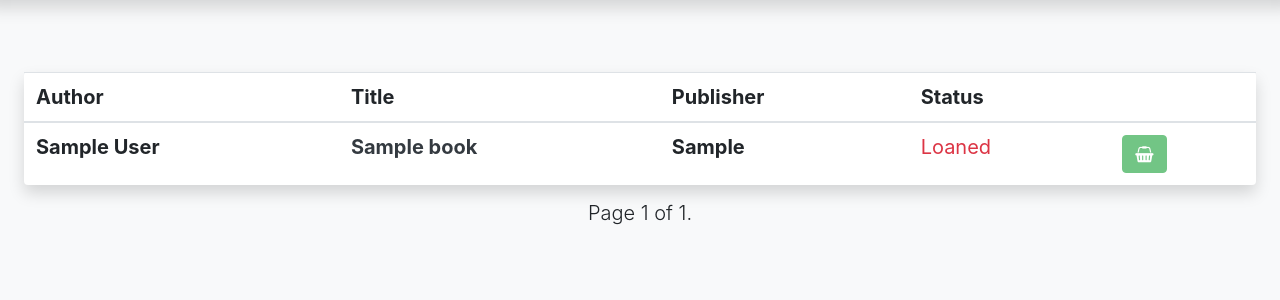
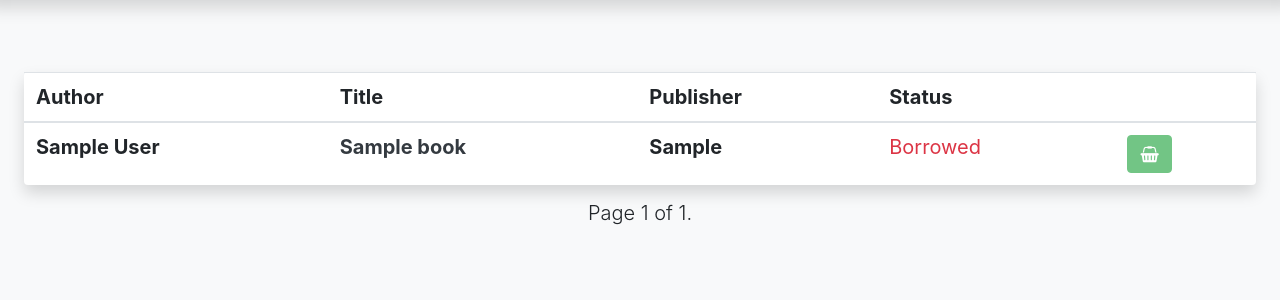
Before and after one commit to gbebenista/django_library, a Django app: page /books/ in a window 1280 px wide. Shown: the part 56-356 px from the top of the page. Run offline with Django 3.2, Linux system fonts and the light colour scheme; tables that the repository leaves empty hold one stand-in row (values such as "Sample post"); lists and menus that the app fills with data are empty; some libraries are stand-ins or nearby versions.

Commit message:
Change function based views to class based views

```diff
--- a/bookcase/books/templates/books/booklist.html
+++ b/bookcase/books/templates/books/booklist.html
@@ -56,14 +56,14 @@ $('.basket').click(function(){
                 <th>{{ object.publisher }}</th>
                 {% if object.is_loaned == False %}
                 <th>
-                    <span class="text-success font-weight-normal">Ready to loan</span>
+                    <span class="text-success font-weight-normal">Ready to borrow</span>
                 </th>
                 <th>
                     <span class="basket btn btn-success" data-catid="{{ object.id }}" id="basket{{ object.id }}"><i class="fa fa-shopping-basket"></i></span>
                 </th>
                 {% else %}
                 <th>
-                    <span class="text-danger font-weight-normal">Loaned</span>
+                    <span class="text-danger font-weight-normal">Borrowed</span>
                 </th>
                 <th>
                     <span class="basket btn btn-success disabled"><i class="fa fa-shopping-basket"></i></span>
--- a/bookcase/books/urls.py
+++ b/bookcase/books/urls.py
@@ -1,7 +1,6 @@
 from django.urls import path
-
-from books import views
-from books.views import ListBookView, CreationBookView, DeleteBookView, UpdateBookView, DetailBookView, BasketListView
+from books.views import ListBookView, CreationBookView, DeleteBookView, UpdateBookView, DetailBookView, BasketListView, \
+    SetBookToLoanedView, DeleteFromBasketView, SendToBasketView
 
 urlpatterns = [
     path('', ListBookView.as_view(), name='bookslist'),
@@ -9,8 +8,8 @@ urlpatterns = [
     path('deletebook/<pk>', DeleteBookView.as_view(), name='deletebook'),
     path('updatebook/<pk>', UpdateBookView.as_view(), name='updatebook'),
     path('detailbook/<pk>', DetailBookView.as_view(), name='detailbook'),
-    path('add_to_basket', views.send_to_basket, name='addtobasket'),
+    path('add_to_basket', SendToBasketView.as_view(), name='addtobasket'),
     path('basket/user:<pk>', BasketListView.as_view(), name='basketlist'),
-    path("delete_from_basket", views.delete_from_basket, name='deletefrombasket'),
-    path('set_loaned', views.set_book_to_loaned, name="setloaned")
+    path("delete_from_basket", DeleteFromBasketView.as_view(), name='deletefrombasket'),
+    path('set_loaned', SetBookToLoanedView.as_view(), name="setloaned")
 ]
--- a/bookcase/books/views.py
+++ b/bookcase/books/views.py
@@ -3,11 +3,9 @@
 from django.http import JsonResponse
 from django.shortcuts import redirect
 from django.urls import reverse_lazy
-from django.views import View
-from django.views.generic import ListView, CreateView, DeleteView, UpdateView, DetailView, TemplateView
+from django.views.generic import ListView, CreateView, DeleteView, UpdateView, DetailView, TemplateView, RedirectView
 from books.forms import CreateBookForm, UpdateBookForm
 from books.models import Book, UserBasket
-from users.models import CustomUser
 
 
 class ListBookView(ListView):
@@ -26,20 +24,18 @@
         return object_list.order_by('title')
 
 
-# class SendToBasketView(View):
-
-
-def send_to_basket(request):
-    book = Book.objects.get(id=request.POST.get('book_id'))
-    basket = UserBasket.objects.filter(user_id=request.user).first()
-    if not basket:
-        create_basket = UserBasket.objects.create(user_id=request.user)
-        create_basket.books.add(book)
-        create_basket.save()
+class SendToBasketView(RedirectView):
+    def post(self, request, *args, **kwargs):
+        book = Book.objects.get(id=request.POST.get('book_id'))
+        basket = UserBasket.objects.filter(user_id=request.user).first()
+        if not basket:
+            create_basket = UserBasket.objects.create(user_id=request.user)
+            create_basket.books.add(book)
+            create_basket.save()
+            return JsonResponse({"success": True})
+        basket.books.add(book)
+        basket.save()
         return JsonResponse({"success": True})
-    basket.books.add(book)
-    basket.save()
-    return JsonResponse({"success": True})
 
 
 class BasketListView(ListView):
@@ -51,22 +47,24 @@
         return basket_list
 
 
-def delete_from_basket(request):
-    book = Book.objects.get(id=request.POST.get('book_id'))
-    basket = UserBasket.objects.get(user_id=request.user)
-    basket.books.remove(book)
-    return JsonResponse({"success": True})
+class DeleteFromBasketView(RedirectView):
+    def post(self, request, *args, **kwargs):
+        book = Book.objects.get(id=request.POST.get('book_id'))
+        basket = UserBasket.objects.get(user_id=request.user)
+        basket.books.remove(book)
+        return JsonResponse({"success": True})
 
 
-def set_book_to_loaned(request):
-    basket = UserBasket.objects.get(user_id=request.user)
-    for b in basket.books.all():
-        book = Book.objects.get(id=b.id)
-        book.is_loaned = True
-        book.loaner_user = request.user
-        book.save()
-    basket.delete()
-    return redirect("bookslist")
+class SetBookToLoanedView(RedirectView):
+    def get(self, request, **response_kwargs):
+        basket = UserBasket.objects.get(user_id=request.user)
+        for b in basket.books.all():
+            book = Book.objects.get(id=b.id)
+            book.is_loaned = True
+            book.loaner_user = request.user
+            book.save()
+        basket.delete()
+        return redirect("bookslist")
 
 
 class CreationBookView(CreateView):
```
